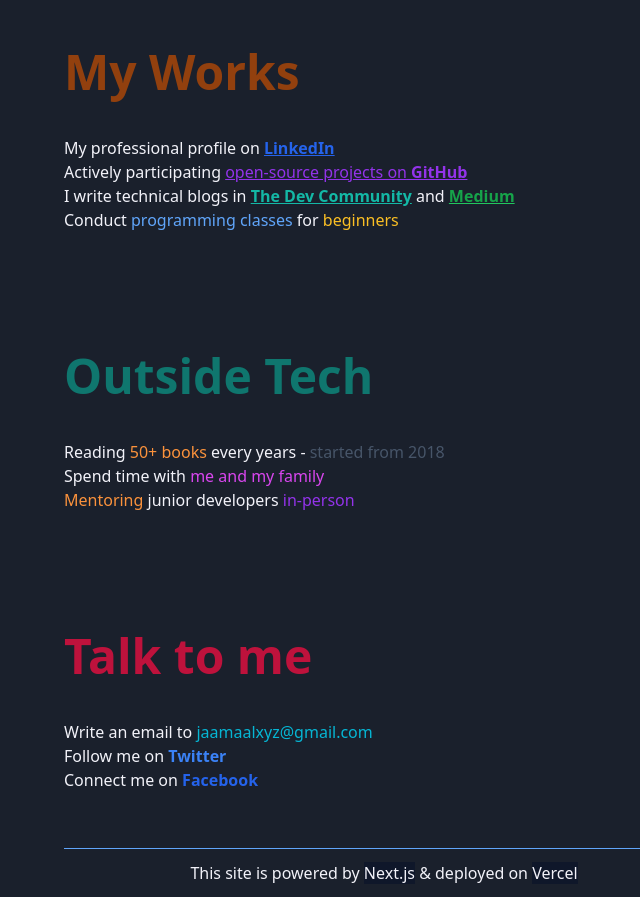
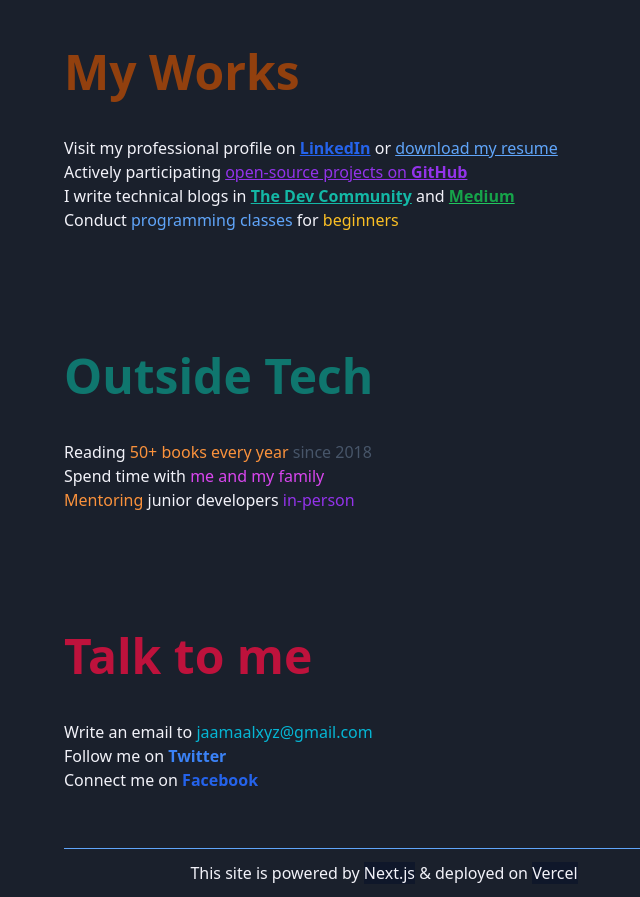
Before and after one commit to jaamaalxyz/jaamaalxyz.github.io, a Next.js app: page / in a window 1280 px wide. Shown: the part 860-1757 px from the top of the page, without its empty margins (256-896 px from the left). Built offline with nearby package versions, Linux system fonts and the light colour scheme.

Commit message:
add resume

```diff
--- a/components/Hobby.tsx
+++ b/components/Hobby.tsx
@@ -5,8 +5,8 @@
   <Section>
     <H2 color="text-teal-700" subTitle="Outside Tech" />
     <p>
-      Reading <span className="text-orange-400">50+ books</span> every years -
-      <span className="text-slate-600"> started from 2018</span>
+      Reading <span className="text-orange-400">50+ books every year</span>
+      <span className="text-slate-600"> since 2018</span>
     </p>
     <p>
       Spend time with <span className="text-fuchsia-500">me and my family</span>
--- a/components/Works.tsx
+++ b/components/Works.tsx
@@ -7,13 +7,19 @@
   <Section>
     <H2 subTitle="My Works" color="text-amber-800" />
     <p>
-      My professional profile on{' '}
+      Visit my professional profile on{' '}
       <Link href="https://linkedin.com/in/jaamaalxyz">
         <a
           target="_blank"
           className="text-blue-600 underline decoration-blue-600 font-bold"
         >
           LinkedIn
+        </a>
+      </Link>{' '}
+      or{' '}
+      <Link href={'/resume.pdf'}>
+        <a className="text-blue-400 underline decoration-slice">
+          download my resume
         </a>
       </Link>
     </p>
```
Also changed, not shown: 1 other file (tests, documents, lock files or other folders).
